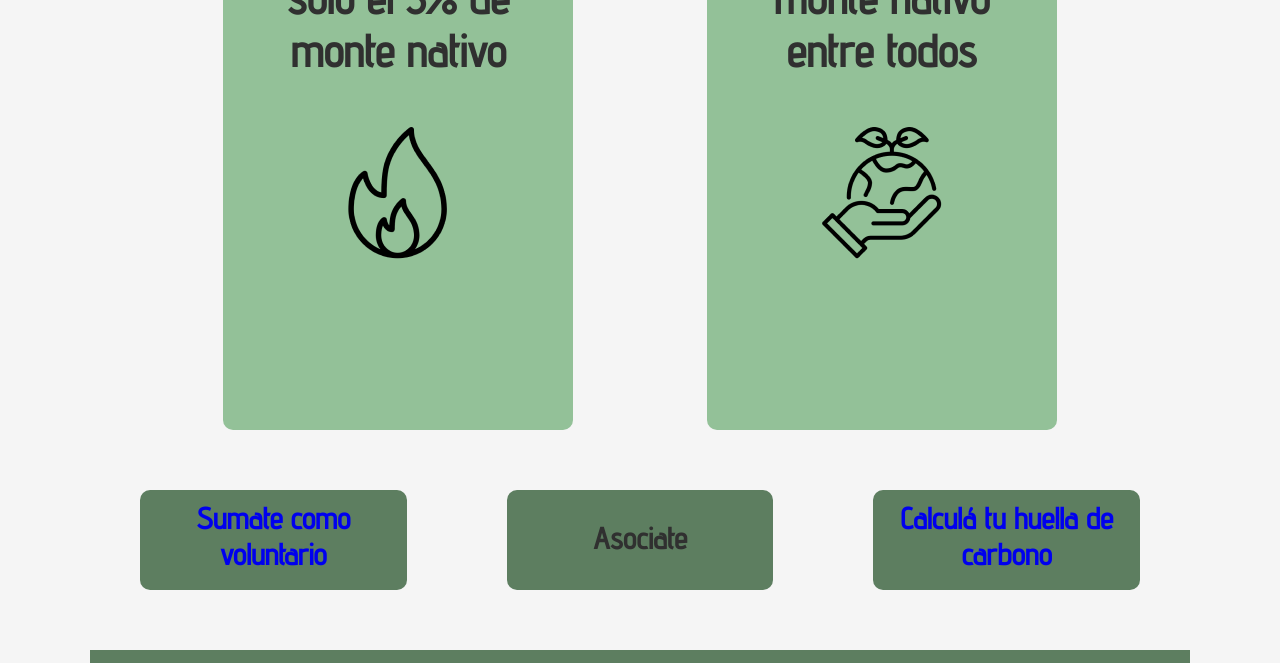
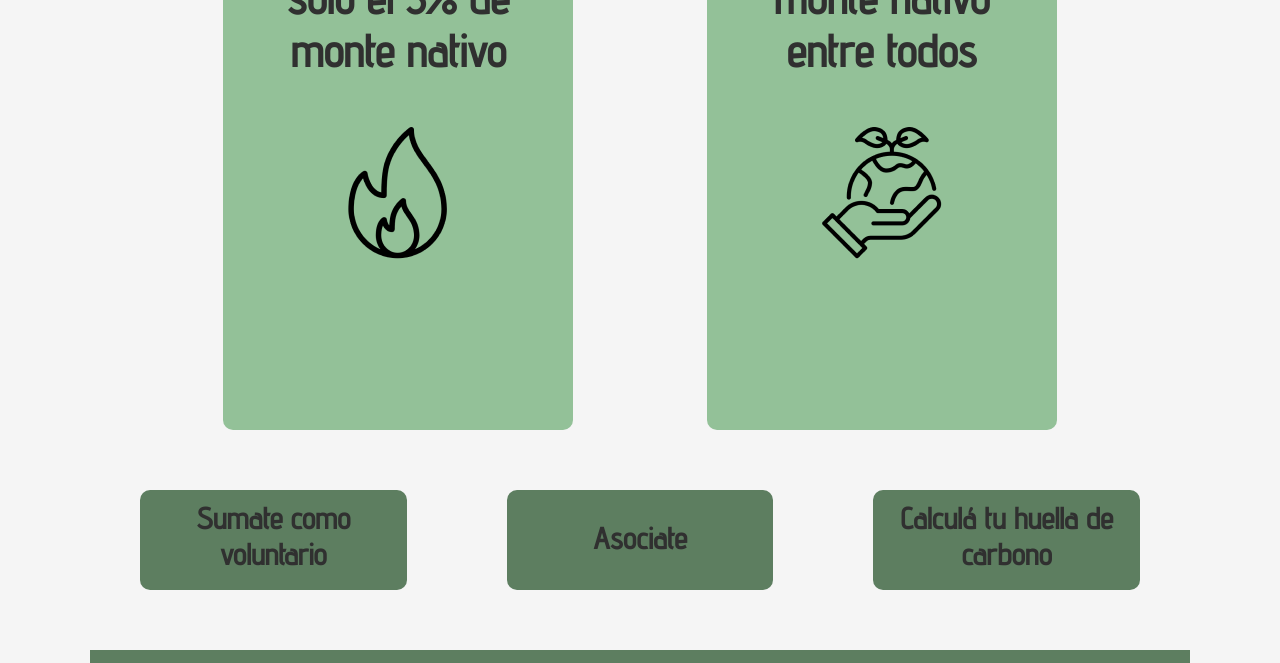
Before and after one commit to giannagiava/PROYECTO-PESCAR, a plain HTML site: page index.html in a window 1280 px wide. Shown: the part 1564-2227 px from the top of the page. Drawn offline with Linux system fonts and the light colour scheme.

Commit message:
modifica estilos y html de seccion sumate-asociate-calcula

```diff
--- a/css/style.css
+++ b/css/style.css
@@ -240,6 +240,7 @@ a{
     cursor: pointer;
 }
 
+
 img[alt="Logo-Garabato"]{
     width: 80px;
     height: 80px;
@@ -422,6 +423,10 @@ footer nav a{
     padding-top: 30px;
 }
 
+#sumate-asociate-calcula a p{
+    color: #303030;
+}
+
 /* ACCIONES */
 #hero-banner-acciones{
     width: 1024;
--- a/index.html
+++ b/index.html
@@ -97,18 +97,16 @@
         <!-- INICIO SUMATE, ASOCIATE Y CALCULA TU HUELLA DE CARBONO -->
 
         <section id="sumate-asociate-calcula" >
-            <a href="formulario-sumate.html">
-                Sumate como voluntario
+            <a href="formulario-sumate.html" target="_blank">
+                <p>Sumate como voluntario</p>
             </a>
             <a>
-                Asociate
+                <p>Asociate</p>
             </a>
             <a href="https://calculator.carbonfootprint.com/calculator.aspx?lang=es" target="_blank">
-                Calculá tu huella de carbono
+                <p>Calculá tu huella de carbono</p>
             </a>
         </section>
-
-        <!-- INICIO SUMATE, ASOCIATE Y CALCULA TU HUELLA DE CARBONO -->
 
     </main>
 
```
